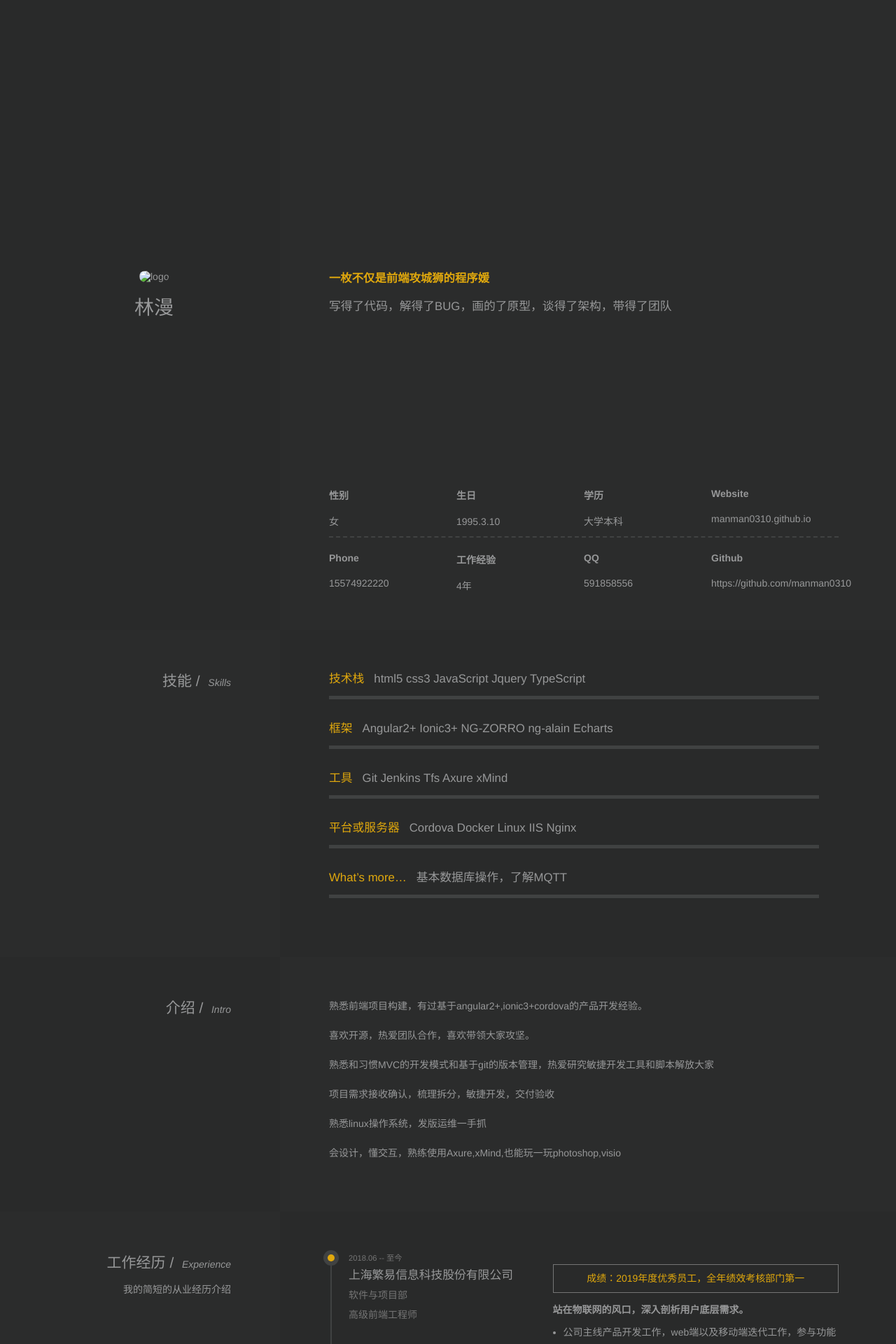
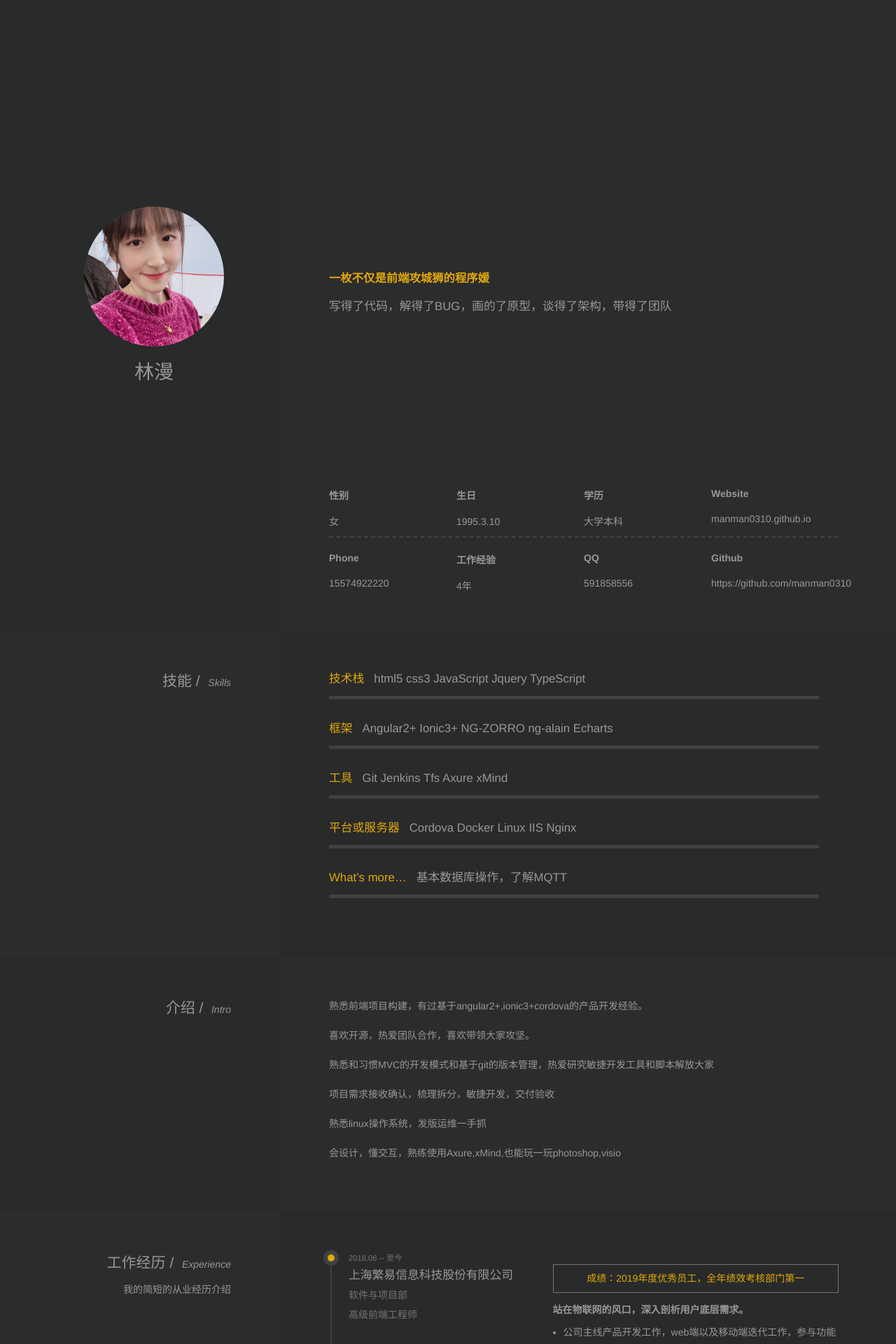
Before and after one commit to manman0310/lm, a Jekyll site: the page resume/index.html, which Jekyll copies as it is, in a window 1280 px wide. Shown: the top 1920 px of the page at 70% size. Built offline with Jekyll 4.4.1, drawn with Linux system fonts in a browser that asks for light colours.

Commit message:
fix resume/index.html image not found

```diff
--- a/resume/index.html
+++ b/resume/index.html
@@ -17,7 +17,7 @@
                 <header class="header">
                     <div class="header-box">
                         <div class="avatar wow inShow no-print">
-                            <img src="{{ site.github_url }}/assets/image/me.jpg" alt="logo" class="img-responsive">
+                            <img src="./me.jpg" alt="logo" class="img-responsive">
                         </div>
                         <h1 style="cursor:pointer"
                             class="name text-center wow no-print animated tada shake-opacity hover-stop">
```
Also changed, not shown: resume/me.jpg (renamed from assets/image/me.jpg).
